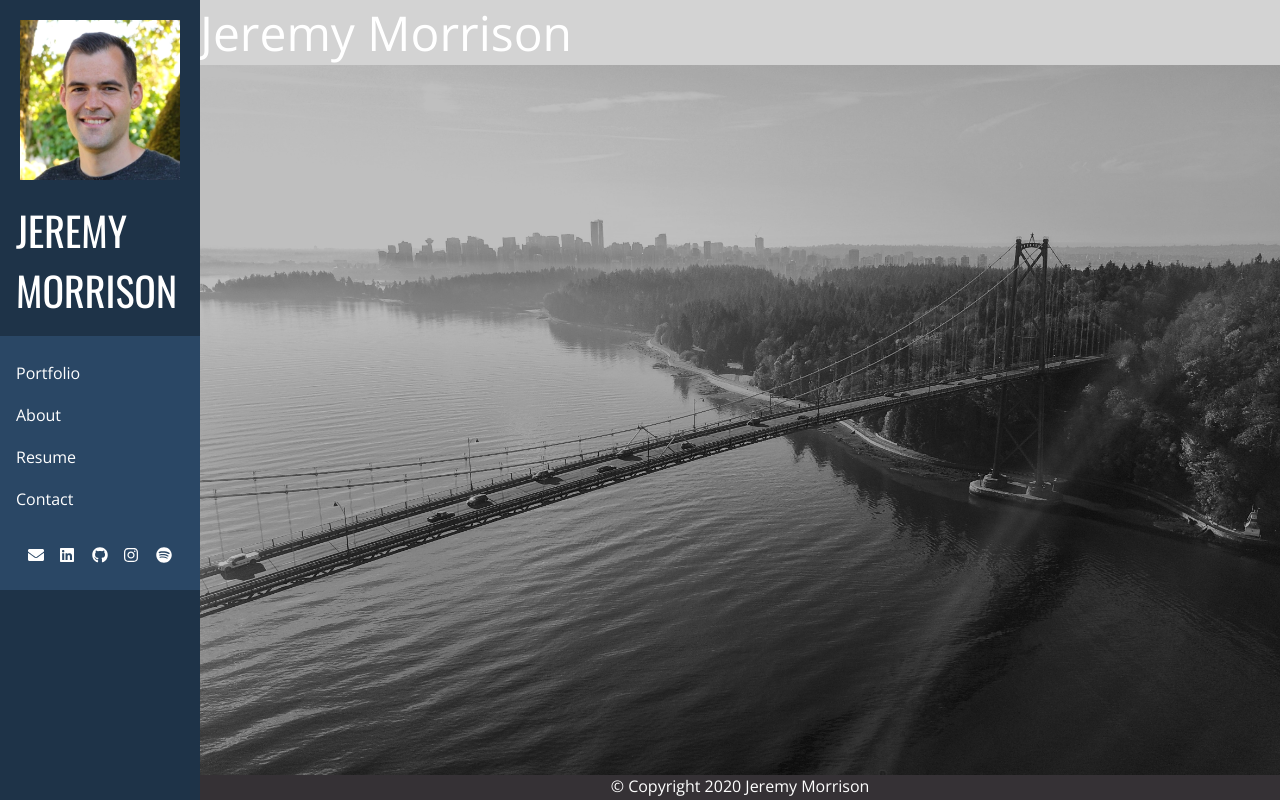
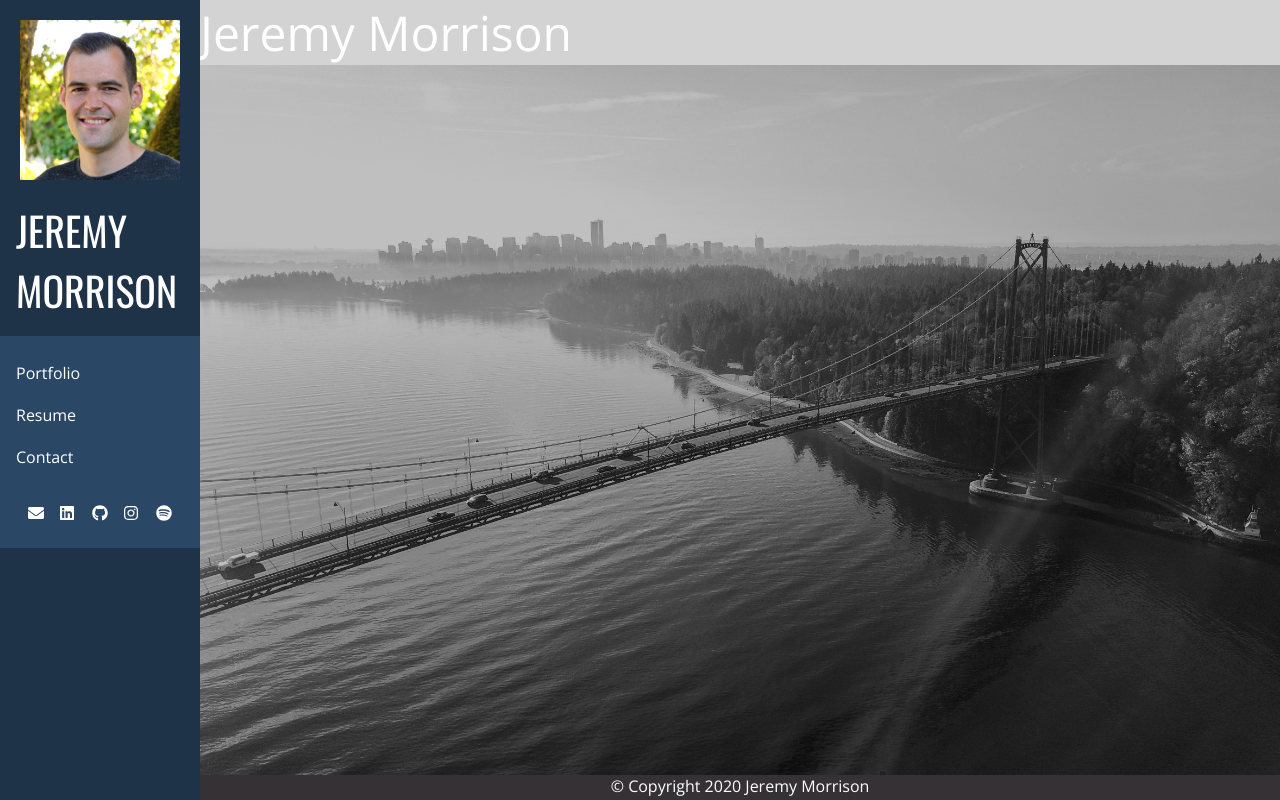
Before and after one commit to jemorriso/jeremymorrison.ca, a React (Create React App) app: page / in a window 1280 px wide. Built offline with nearby package versions, Linux system fonts and the light colour scheme; a web font is replaced by a local one.

Commit message:
Remove about nav link and route

```diff
--- a/src/components/Navbar.js
+++ b/src/components/Navbar.js
@@ -43,11 +43,6 @@ function Navbar(props) {
             Portfolio
           </LinkWrapper>
         </Li>
-        <Li to="/about" currentPath={currentPath}>
-          <LinkWrapper to="/about" onClick={toggleSidebar}>
-            About
-          </LinkWrapper>
-        </Li>
         <Li to="/resume" currentPath={currentPath}>
           <LinkWrapper to="/resume" onClick={toggleSidebar}>
             Resume
--- a/src/components/RouteContainer.js
+++ b/src/components/RouteContainer.js
@@ -96,9 +96,6 @@ function RouteContainer(props) {
           >
             <section className="route-section">
               <Switch location={location}>
-                <Route path="/about">
-                  <About />
-                </Route>
                 {/* TODO: clean up routing order */}
                 <Route path="/portfolio/:portfolioDetail">
                   <PortfolioItemDetail />
```
